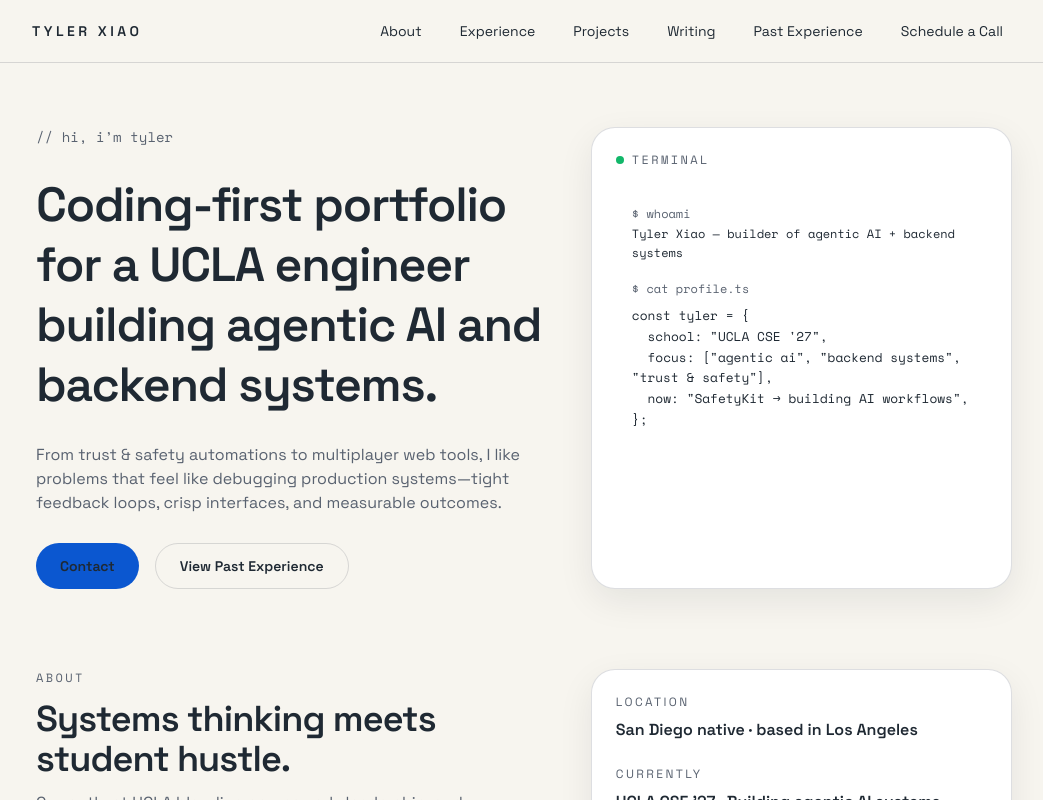
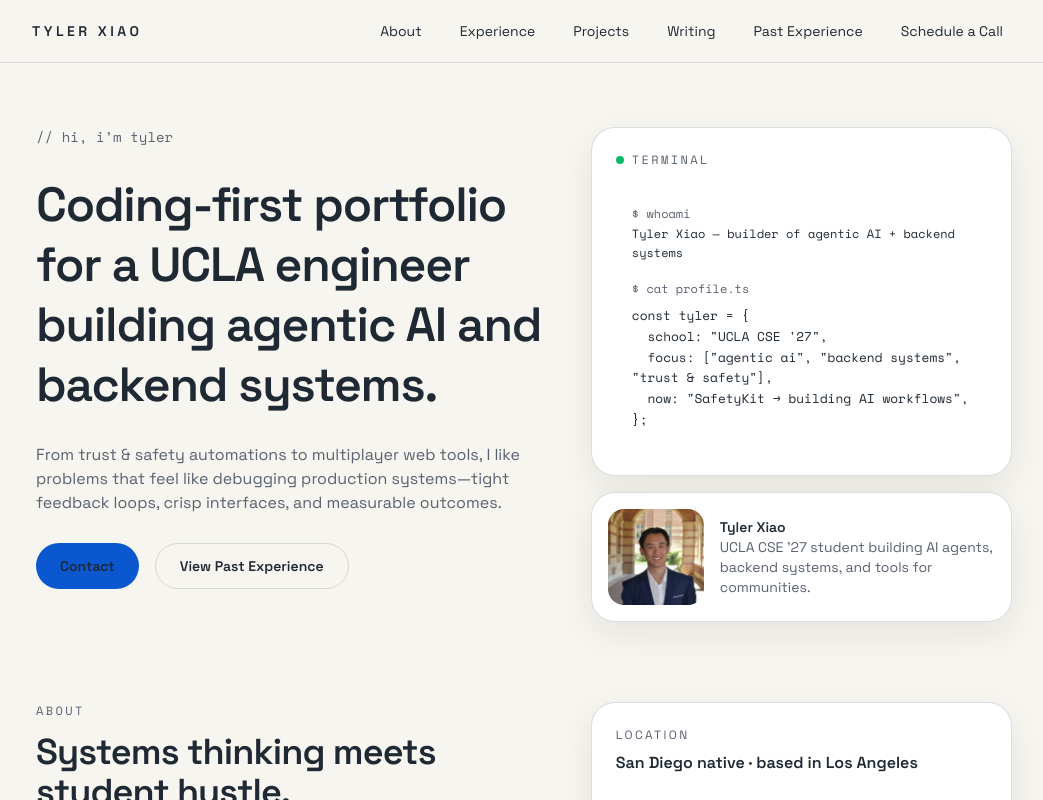
Before and after one commit to lordboba/txdev, a Next.js app in the folder personal-website/: page / in a window 1280 px wide. Shown: the top 800 px of the page, without its empty margins (116-1159 px from the left). Built offline with nearby package versions, Linux system fonts and the light colour scheme.

Commit message:
Improve picture text + remove blog

```diff
--- a/personal-website/app/page.tsx
+++ b/personal-website/app/page.tsx
@@ -1,3 +1,4 @@
+import Image from "next/image";
 import Link from "next/link";
 import {
   contactLinks,
@@ -101,6 +102,7 @@ export default function Home() {
               </Link>
             </div>
           </div>
+          <div className="space-y-4">
             <div className="pane p-6 font-mono text-sm">
               <div className="mb-4 flex items-center gap-2 text-muted">
                 <span className="h-2 w-2 rounded-full bg-secondary" />
@@ -111,6 +113,24 @@ export default function Home() {
                 <p>Tyler Xiao — builder of agentic AI + backend systems</p>
                 <p className="mt-4 text-muted">$ cat profile.ts</p>
                 <pre className="mt-2 whitespace-pre-wrap text-[0.8rem]">{heroSnippet}</pre>
+              </div>
+            </div>
+            <div className="pane flex items-center gap-4 p-4">
+              <Image
+                src="/pfp.jpeg"
+                alt="Portrait of Tyler Xiao"
+                width={120}
+                height={120}
+                className="h-24 w-24 rounded-2xl object-cover"
+                priority
+              />
+              <div>
+                <p className="text-sm font-semibold">Tyler Xiao</p>
+                <p className="text-sm text-muted">
+                  UCLA CSE ’27 student building AI agents, backend systems, and tools for
+                  communities.
+                </p>
+              </div>
             </div>
           </div>
         </section>
--- a/personal-website/lib/siteData.ts
+++ b/personal-website/lib/siteData.ts
@@ -112,25 +112,11 @@ export const projects: Project[] = [
 
 export const writings: Writing[] = [
   {
-    title: "Balancing Craft and Velocity in High-Stakes Roadmaps",
+    title: "Coming Soon!",
     summary:
-      "Practical framework for pairing engineering rigor with product discovery when timelines are tight.",
-    date: "Dec 2024",
-    link: "https://tylerxiao.com/writing/craft-and-velocity",
-  },
-  {
-    title: "Patterns for Human + AI Collaboration in Ops Tools",
-    summary:
-      "Field notes on when to trust automation, when to defer to humans, and how to keep both informed.",
-    date: "Sep 2024",
-    link: "https://tylerxiao.com/writing/human-ai-patterns",
-  },
-  {
-    title: "How We Built an Accessible Design Token Pipeline",
-    summary:
-      "Deep dive on the tooling that keeps 14 product teams aligned on brand and accessibility requirements.",
-    date: "Jun 2024",
-    link: "https://tylerxiao.com/writing/design-token-pipeline",
+      "Will add technical writing soon.",
+    date: "November 2025",
+    link: "",
   },
 ];
 
```
Lines whose indentation alone changed are shown as unchanged.
